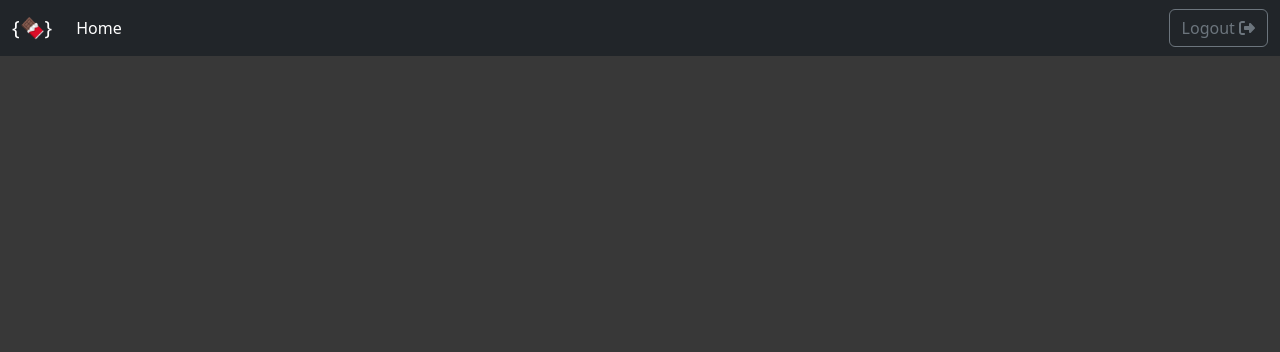
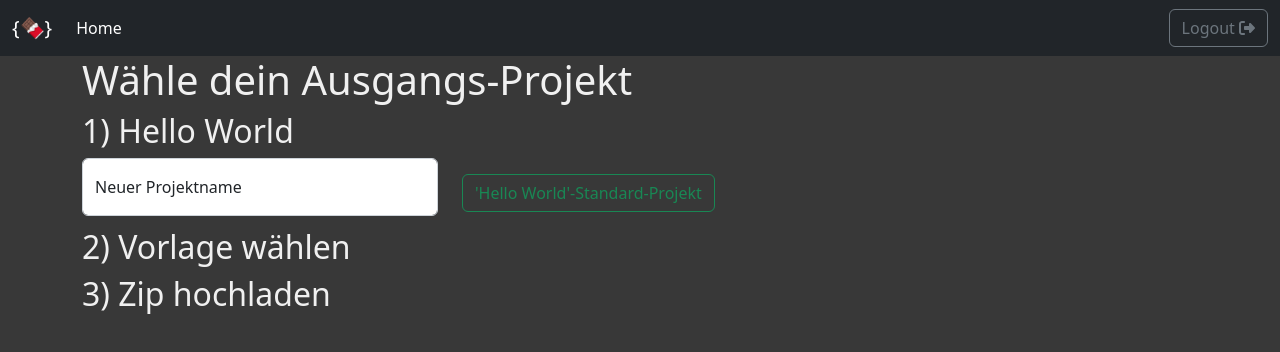
Before and after one commit to PhiTux/schoco, a Vue app in the folder frontend/: page /#/newProject in a window 1280 px wide. Before the commit this address had no page. Shown: the top 352 px of the page. Built offline with nearby package versions, Linux system fonts and the light colour scheme; sample sign-in values are in the browser's storage.

Commit message:
adding newProject-Page

```diff
--- a/frontend/src/App.vue
+++ b/frontend/src/App.vue
@@ -1,10 +1,12 @@
 <script setup>
 import NavBar from "./components/NavBar.vue";
+import { useRoute } from "vue-router";
+const route = useRoute();
 </script>
 
 <template>
   <div class="app d-flex flex-column">
-    <NavBar />
+    <NavBar v-if="route.name !== 'ide'" />
     <div class="main">
       <router-view />
     </div>
--- a/frontend/src/components/NavBar.vue
+++ b/frontend/src/components/NavBar.vue
@@ -28,7 +28,7 @@ async function logout() {
       </button>
       <div class="collapse navbar-collapse" id="navbarSupportedContent">
         <ul class="navbar-nav me-auto mb-2 mb-lg-0">
-          <li class="nav-item">
+          <li class="nav-item me-4">
             <a class="nav-link active" aria-current="page" href="/#/home"
               >Home</a
             >
--- a/frontend/src/router/index.js
+++ b/frontend/src/router/index.js
@@ -3,11 +3,13 @@ import { useAuthStore } from '../stores/auth.store.js'
 import Login from "../views/Login.vue"
 import Home from "../views/Home.vue"
 import Users from "../views/Users.vue"
+import NewProject from "../views/NewProject.vue"
 
 const routes = [
     {path: '/login', name: 'login', component: Login},
     {path: '/home', name: "home", component: Home},
-    {path: '/users', name: "users", component: Users}
+    {path: '/users', name: "users", component: Users},
+    {path: '/newProject', name: "newProject", component: NewProject}
 ]
 
 export const router = createRouter({
--- /dev/null
+++ b/frontend/src/services/code.service.js
@@ -0,0 +1,4 @@
+import axios from 'axios'
+import { useAuthStore } from '../stores/auth.store';
+
+const API_URL = import.meta.env.VITE_API_URL
--- a/frontend/src/views/Home.vue
+++ b/frontend/src/views/Home.vue
@@ -1,11 +1,12 @@
-<script setup>
-defineProps({
-  msg: String,
-});
-</script>
+<script setup></script>
 
 <template>
-  <h1>Home</h1>
+  <div class="container">
+    <a class="btn btn-outline-success my-3" type="submit" href="/#/newProject">
+      Neues Projekt <font-awesome-icon icon="fa-solid fa-plus" />
+    </a>
+    <h1>Meine Projekte</h1>
+  </div>
 </template>
 
 <style scoped></style>
--- /dev/null
+++ b/frontend/src/views/NewProject.vue
@@ -0,0 +1,85 @@
+<script setup>
+import { reactive } from "vue";
+import { Toast } from "bootstrap";
+
+let state = reactive({
+  helloWorldName: "",
+  creatingProject: false,
+});
+
+function newHelloWorld() {
+  if (state.helloWorldName.length < 3) {
+    const toast = new Toast(
+      document.getElementById("toastProjectNameTooShort")
+    );
+    toast.show();
+    return;
+  }
+
+  state.creatingProject = true;
+}
+</script>
+
+<template>
+  <div class="toast-container position-fixed bottom-0 end-0 p-3">
+    <div
+      class="toast align-items-center text-bg-danger border-0"
+      id="toastProjectNameTooShort"
+      role="alert"
+      aria-live="assertive"
+      aria-atomic="true"
+    >
+      <div class="d-flex">
+        <div class="toast-body">
+          Du musst einen Projektnamen mit mindestens 3 Zeichen eingeben.
+        </div>
+      </div>
+    </div>
+  </div>
+  <div class="container">
+    <h1>Wähle dein Ausgangs-Projekt</h1>
+    <h2>1) Hello World</h2>
+
+    <div class="row">
+      <div class="col-md-4 col-sm-6">
+        <div class="form-floating">
+          <input
+            type="text"
+            id="floatingInputHelloWorld"
+            class="form-control"
+            v-model="state.helloWorldName"
+            placeholder="Neuer Projektname"
+          />
+          <label class="input-label" for="floatingInputHelloWorld"
+            >Neuer Projektname</label
+          >
+        </div>
+      </div>
+      <div class="col">
+        <button
+          class="btn btn-outline-success my-3"
+          type="submit"
+          @click.prevent="newHelloWorld()"
+          :disabled="state.creatingProject"
+        >
+          <span
+            class="spinner-border spinner-border-sm"
+            role="status"
+            aria-hidden="true"
+            v-if="state.creatingProject"
+          ></span>
+          'Hello World'-Standard-Projekt
+        </button>
+      </div>
+    </div>
+
+    <h2>2) Vorlage wählen</h2>
+    <h2>3) Zip hochladen</h2>
+  </div>
+</template>
+
+<style scoped>
+.input-label {
+  color: var(--bs-dark);
+}
+</style>
```
